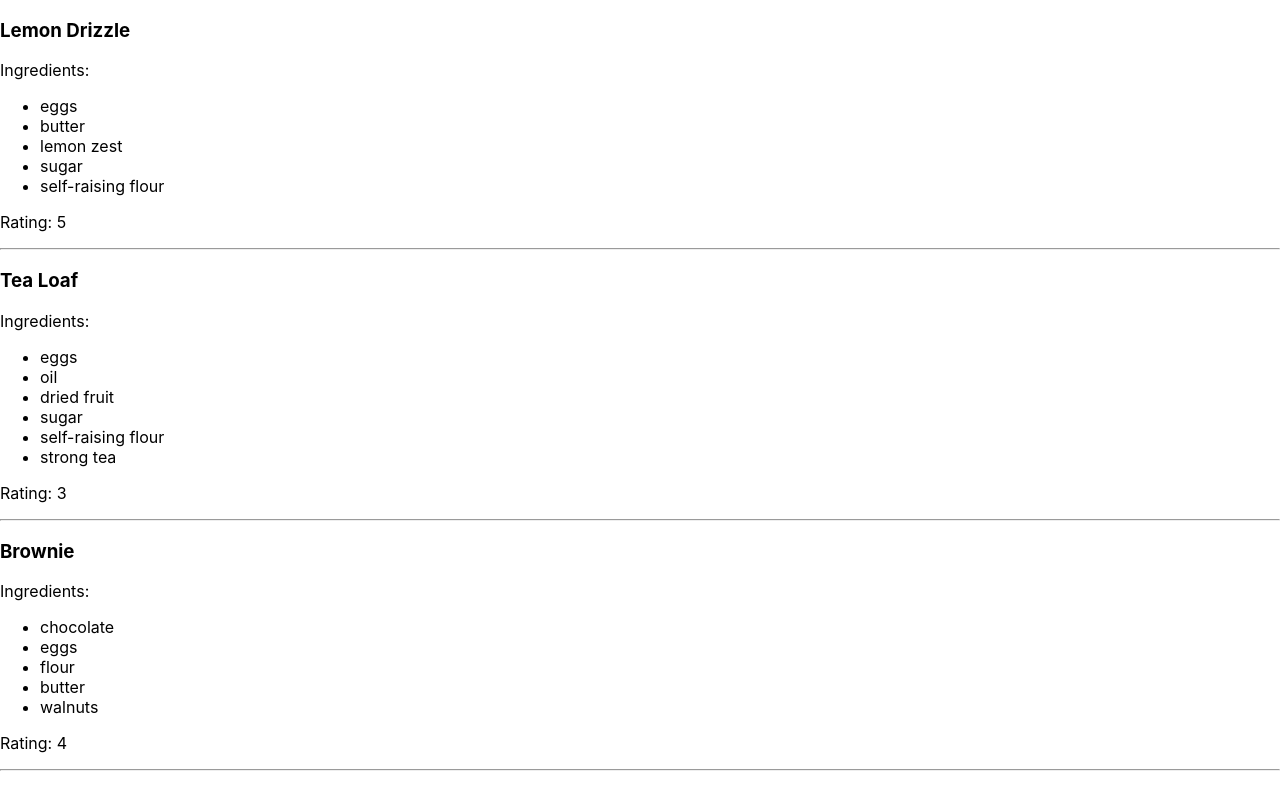
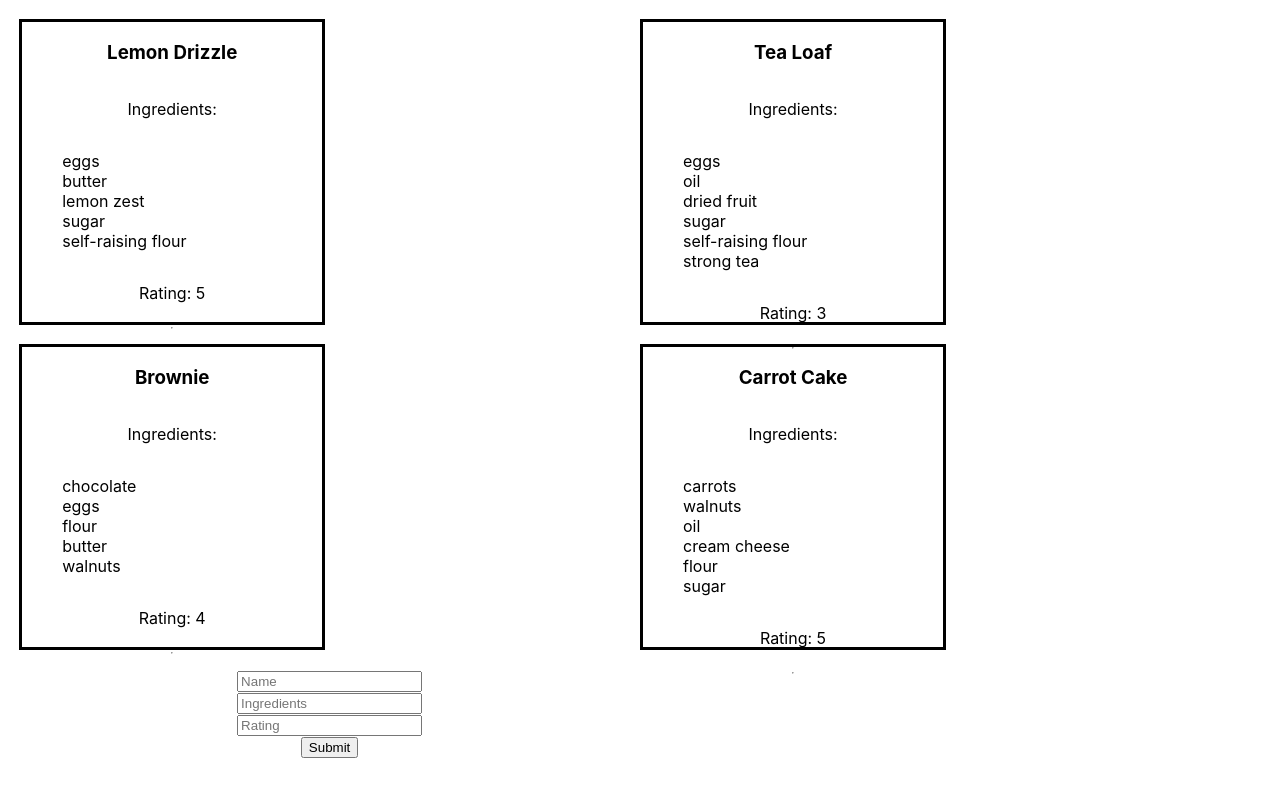
Before and after one commit to edhulbert/lab_react_forms, a React (Create React App) app: page / in a window 1280 px wide. Shown: the top 792 px of the page. Built offline with nearby package versions, Linux system fonts and the light colour scheme.

Commit message:
basic css attempt

```diff
--- a/src/App.css
+++ b/src/App.css
@@ -1,38 +1,35 @@
-.App {
-  text-align: center;
+body {
+  margin: 0;
+  padding: 0;
+  /* background-color: rgb(194, 228, 143);  */
 }
 
-.App-logo {
-  height: 40vmin;
-  pointer-events: none;
+.recipe-card > ul {
+  list-style: none;
+  /* background-color: aliceblue; */
+  text-align: left;
+  /* border-style: solid; */
 }
 
-@media (prefers-reduced-motion: no-preference) {
-  .App-logo {
-    animation: App-logo-spin infinite 20s linear;
-  }
+/* .recipe-card > p {
+  border-style: dotted;
+} */
+
+
+.recipe-card {
+  display: flex;
+  flex-direction: column;
+  justify-content: space-between;
+  width: 300px;
+  height: 300px;
+  border-style: solid;
+  /* background-color: aqua; */
 }
 
-.App-header {
-  background-color: #282c34;
-  min-height: 100vh;
-  display: flex;
-  flex-direction: column;
-  align-items: center;
-  justify-content: center;
-  font-size: calc(10px + 2vmin);
-  color: white;
+#root {
+  text-align: center;
+  display: grid;
+  row-gap: 1.2em;
+  grid-template-columns: 50% 50%;
+  padding: 1.2em;
 }
-
-.App-link {
-  color: #61dafb;
-}
-
-@keyframes App-logo-spin {
-  from {
-    transform: rotate(0deg);
-  }
-  to {
-    transform: rotate(360deg);
-  }
-}
```
